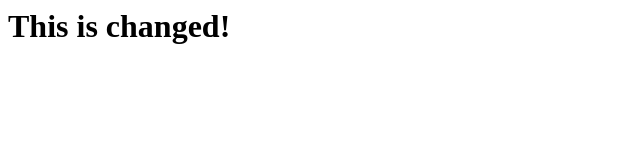
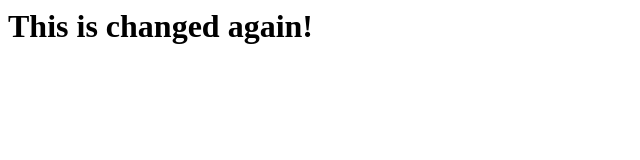
Before and after one commit to shanmukhkasani/zomato, a plain HTML site: page index.html in a window 1280 px wide. Shown: the whole page, without its empty margins (0-640 px from the left). Drawn offline with Linux system fonts and the light colour scheme.

Commit message:
collab -2

```diff
--- a/index.html
+++ b/index.html
@@ -1 +1 @@
-<h1>This is changed!</h1>
+<h1>This is changed again!</h1>
```
